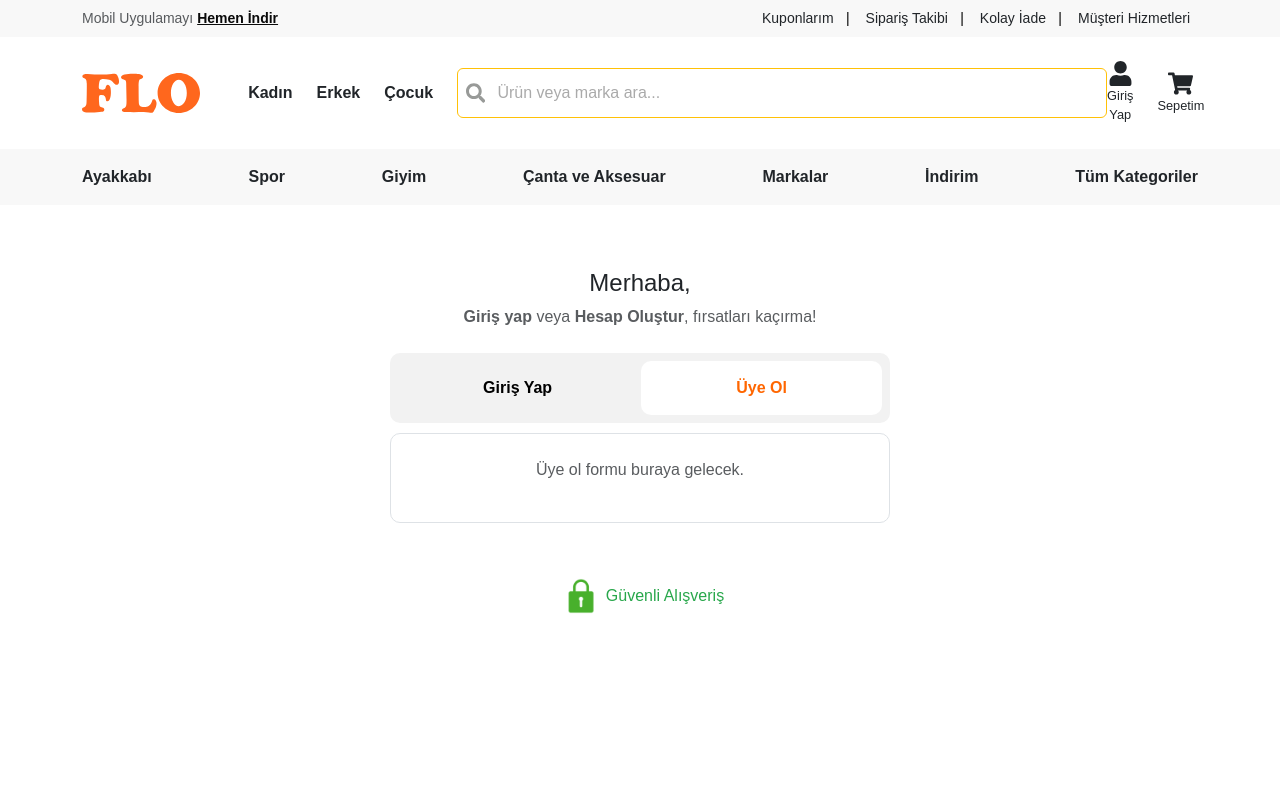
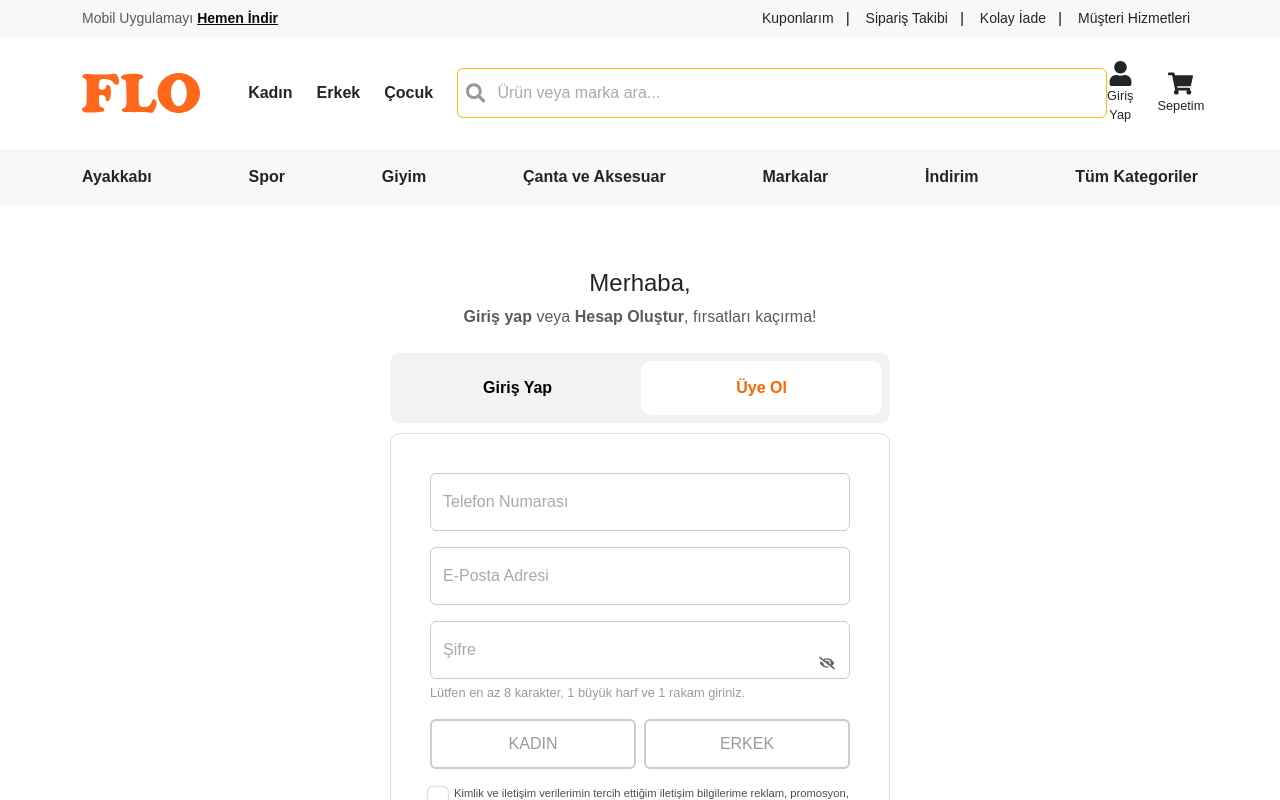
Before and after one commit to HarunUYGUC/FLO-Clone, a React (Vite) app: page /login in a window 1280 px wide. Both pictures are taken after a click on the button "Üye Ol". Shown: the top 800 px of the page. Built offline with nearby package versions, Linux system fonts and the light colour scheme.

Commit message:
Register Completed

```diff
--- a/package.json
+++ b/package.json
@@ -14,6 +14,7 @@
     "react": "^19.1.1",
     "react-dom": "^19.1.1",
     "react-icons": "^5.5.0",
+    "react-input-mask": "^2.0.4",
     "react-router-dom": "^7.8.0"
   },
   "devDependencies": {
--- /dev/null
+++ b/src/components/SocialLogin.jsx
@@ -0,0 +1,43 @@
+import { FaGoogle, FaApple, FaFacebookF } from "react-icons/fa";
+
+export default function SocialLogin() {
+  return (
+    <div
+        style={{ padding: "0 15px" }}
+        className="d-flex gap-2 mb-2"
+    >
+        <button
+        className="btn btn-light border flex-fill d-flex align-items-center justify-content-center"
+        style={{ height: "45px" }}
+        >
+        <FaGoogle
+            className="me-2"
+            style={{ color: "#DB4437", fontSize: "1.5rem" }}
+        />
+        Google ile Giriş Yap
+        </button>
+
+        <button
+        className="btn btn-light border flex-fill d-flex align-items-center justify-content-center"
+        style={{ height: "45px" }}
+        >
+        <FaApple
+            className="me-2"
+            style={{ color: "#000000", fontSize: "1.5rem" }}
+        />
+        Apple ile Giriş Yap
+        </button>
+
+        <button
+        className="btn btn-light border flex-fill d-flex align-items-center justify-content-center"
+        style={{ height: "45px" }}
+        >
+        <FaFacebookF
+            className="me-2"
+            style={{ color: "#1877F2", fontSize: "1.5rem" }}
+        />
+        Facebook ile Giriş Yap
+        </button>
+    </div>
+  );
+}
--- a/src/pages/Login.css
+++ b/src/pages/Login.css
@@ -115,3 +115,16 @@ input.form-control:focus {
   border-color: #CCCCCC;
   box-shadow: none;
 }
+
+/* Checkbox genel görünüm */
+.form-check-input {
+  cursor: pointer;
+  accent-color: #FF6600; /* modern tarayıcılar için turuncu tik */
+  box-shadow: none !important;
+}
+
+/* Eski tarayıcılar için fallback */
+.form-check-input:checked {
+  background-color: #FF6600 !important;
+  border-color: #FF6600 !important;
+}
--- a/src/pages/Login.jsx
+++ b/src/pages/Login.jsx
@@ -1,8 +1,8 @@
 import { useEffect, useState } from "react";
-import { useNavigate } from "react-router-dom";
-import { FaGoogle, FaApple, FaFacebookF, FaArrowLeft } from "react-icons/fa";
+import { useNavigate, useLocation } from "react-router-dom";
+import SocialLogin from "../components/SocialLogin";
+import { FaEye, FaEyeSlash } from "react-icons/fa";
 import "./Login.css";
-import { useLocation } from "react-router-dom";
 
 export default function Login({ setIsLoggedIn, setLoggedInUser }) {
   const [activeTab, setActiveTab] = useState("login");
@@ -10,6 +10,8 @@ export default function Login({ setIsLoggedIn, setLoggedInUser }) {
   const [username, setUsername] = useState("");
   const [password, setPassword] = useState("");
   const [error, setError] = useState("");
+  const [gender, setGender] = useState(null);
+  const [showPassword, setShowPassword] = useState(false);
   const navigate = useNavigate();
   const location = useLocation();
 
@@ -157,30 +159,7 @@ export default function Login({ setIsLoggedIn, setLoggedInUser }) {
 
               {error && <p className="text-danger ms-3">{error}</p>}
 
-              {/* Sosyal giriş butonları */}
-              <div style={{ padding: "0 15px" }} className="d-flex gap-2 mb-2">
-                <button
-                  className="btn btn-light border flex-fill d-flex align-items-center justify-content-center"
-                  style={{ height: "45px" }}
-                >
-                  <FaGoogle className="me-2" style={{ color: "#DB4437", fontSize: "1.5rem" }} />
-                  Google ile Giriş Yap
-                </button>
-                <button
-                  className="btn btn-light border flex-fill d-flex align-items-center justify-content-center"
-                  style={{ height: "45px" }}
-                >
-                  <FaApple className="me-2" style={{ color: "#000000", fontSize: "1.5rem" }} />
-                  Apple ile Giriş Yap
-                </button>
-                <button
-                  className="btn btn-light border flex-fill d-flex align-items-center justify-content-center"
-                  style={{ height: "45px" }}
-                >
-                  <FaFacebookF className="me-2" style={{ color: "#1877F2", fontSize: "1.5rem" }} />
-                  Facebook ile Giriş Yap
-                </button>
-              </div>
+              <SocialLogin />
 
               {/* Bilgilendirme metinleri */}
               <p style={{ fontSize: "0.8rem", padding: "0 15px", color: "#9A9A9A" }}>
@@ -206,9 +185,139 @@ export default function Login({ setIsLoggedIn, setLoggedInUser }) {
           )}
 
           {activeTab === "register" && (
-            <div className="text-center text-muted">
-              <p>Üye ol formu buraya gelecek.</p>
-            </div>
+            <form style={{ padding: "15px" }}>
+              {/* Telefon */}
+              <div className="form-floating mb-3">
+                <input
+                  type="tel"
+                  className="form-control"
+                  id="phone"
+                  placeholder="Telefon"
+                />
+                <label htmlFor="phone">Telefon Numarası</label>
+              </div>
+
+              {/* E-Posta */}
+              <div className="form-floating mb-3">
+                <input
+                  type="email"
+                  className="form-control"
+                  id="email"
+                  placeholder="E-Posta"
+                />
+                <label htmlFor="email">E-Posta Adresi</label>
+              </div>
+
+              {/* Şifre */}
+              <div className="form-floating mb-3" style={{ position: "relative" }}>
+                <input
+                  type={showPassword ? "text" : "password"}
+                  className="form-control"
+                  id="registerPassword"
+                  placeholder="Şifre"
+                />
+                <label htmlFor="registerPassword">Şifre</label>
+
+                {/* Göz ikonu */}
+                <span
+                  onClick={() => setShowPassword(!showPassword)}
+                  style={{
+                    position: "absolute",
+                    right: "15px",
+                    top: "50%",
+                    transform: "translateY(-50%)",
+                    cursor: "pointer",
+                    color: "#666",
+                    zIndex: 10
+                  }}
+                >
+                  {showPassword ? <FaEye /> : <FaEyeSlash />}
+                </span>
+
+                <div className="form-text" style={{ color: "#9A9A9A", fontSize: "0.8rem" }}>
+                  Lütfen en az 8 karakter, 1 büyük harf ve 1 rakam giriniz.
+                </div>
+              </div>
+
+              {/* Cinsiyet seçimi */}
+              <div className="d-flex justify-content-around my-3">
+                <button
+                  type="button"
+                  className="btn w-50 me-2"
+                  onClick={() => setGender("kadın")}
+                  style={{
+                    backgroundColor: gender === "kadın" ? "#FFF7F4" : "#fff",
+                    border: `2px solid ${gender === "kadın" ? "#FF6600" : "#ccc"}`,
+                    color: "#9A9A9A",
+                    padding: "11px 0"
+                  }}
+                >
+                  KADIN
+                </button>
+                <button
+                  type="button"
+                  className="btn w-50"
+                  onClick={() => setGender("erkek")}
+                  style={{
+                    backgroundColor: gender === "erkek" ? "#FFF7F4" : "#fff",
+                    border: `2px solid ${gender === "erkek" ? "#FF6600" : "#ccc"}`,
+                    color: "#9A9A9A",
+                    padding: "11px 0"
+                  }}
+                >
+                  ERKEK
+                </button>
+              </div>
+
+              {/* Checkbox alanları */}
+              <div className="form-check mb-2">
+                <input
+                  className="form-check-input"
+                  type="checkbox"
+                  id="checkbox1"
+                  style={{ transform: "scale(1.4)", marginRight: "8px" }}
+                />
+                <label className="form-check-label" htmlFor="checkbox1" style={{ fontSize: "0.7rem", color: "#524952" }}>
+                  Kimlik ve iletişim verilerimin tercih ettiğim iletişim bilgilerime reklam, promosyon, vb. ticari elektronik ileti gönderilmesi amacıyla işlenmesini kabul ediyorum.
+                </label>
+              </div>
+
+              <div className="form-check mb-3">
+                <input
+                  className="form-check-input"
+                  type="checkbox"
+                  id="checkbox2"
+                  style={{ transform: "scale(1.4)", marginRight: "8px" }}
+                />
+                <label className="form-check-label" htmlFor="checkbox2" style={{ fontSize: "0.7rem", color: "#524952" }}>
+                  Kimlik, iletişim, müşteri işlem ve pazarlama verilerimin profilleme ve analiz faaliyetleri dahil doğrudan pazarlama, şirketiniz tarafından sunulan ürün ve hizmetlerin beğeni, kullanım alışkanlıkları ve ihtiyaçlarıma göre özelleştirilerek önerilmesi ve tanıtılması amacıyla işlenmesini kabul ediyorum.
+                </label>
+              </div>
+
+              {/* Bilgilendirme metni */}
+              <p style={{ fontSize: "0.8rem", color: "#9A9A9A" }}>
+                Kişisel verileriniz FLO Mağazacılık ve Pazarlama Anonim Şirketi
+                tarafından işlenmesine yönelik bilgilere{" "}
+                <a href="https://www.flo.com.tr/aydinlatma-metni" target="_blank" rel="noopener noreferrer" style={{ color: "#9A9A9A" }}>
+                  Aydınlatma Metni
+                </a>{" "}
+                üzerinden ulaşabilirsiniz. “Üye Ol” butonuna basarak{" "}
+                <a href="https://www.flo.com.tr/uyelik-sozlesmesi" target="_blank" rel="noopener noreferrer" style={{ color: "#9A9A9A" }}>
+                  Üyelik Sözleşmesi
+                </a>’ni kabul ediyorsunuz.
+              </p>
+
+              {/* Üye Ol butonu */}
+              <button
+                type="submit"
+                className="btn w-100 mb-4"
+                style={{ backgroundColor: "#ff6600", color: "#fff", padding: "12px", fontSize: "1rem" }}
+              >
+                ÜYE OL
+              </button>
+
+              <SocialLogin />
+            </form>
           )}
 
         </div>
```
Also changed, not shown: 1 other file (tests, documents, lock files or other folders).
